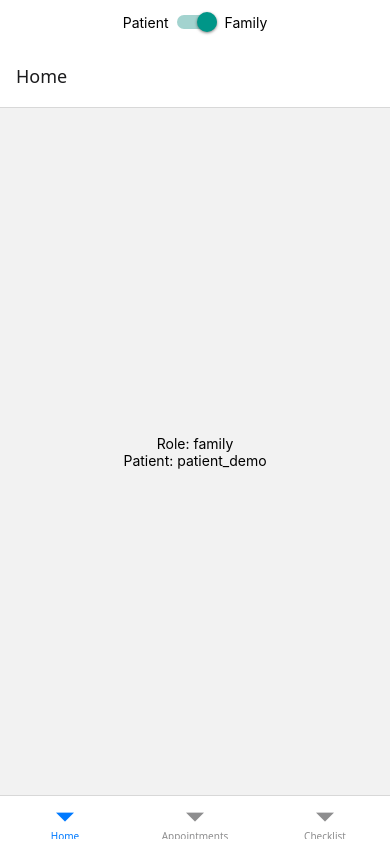
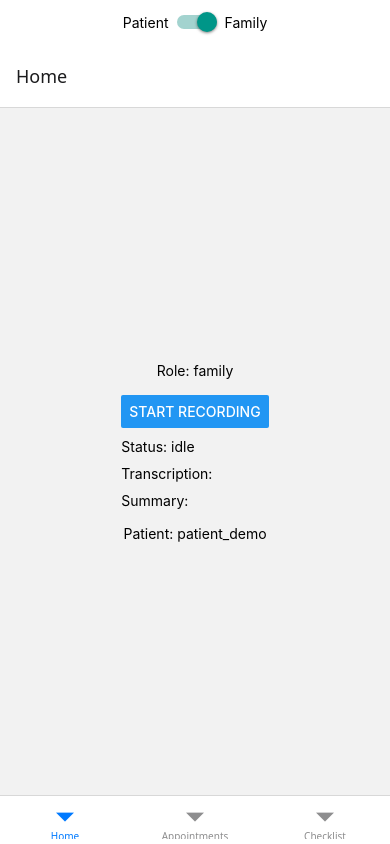
Before and after one commit to Demola-syskyn2025/transparency-for-patients-at-home, a React Native app: screen / in a window 390 px wide. Built offline with nearby package versions, Linux system fonts and the light colour scheme.

Commit message:
done raw speech to text

```diff
--- a/app.json
+++ b/app.json
@@ -4,41 +4,34 @@
     "slug": "transparency-home",
     "version": "1.0.0",
     "orientation": "portrait",
-    "icon": "./assets/images/icon.png",
     "scheme": "transparencyhome",
     "userInterfaceStyle": "automatic",
     "newArchEnabled": true,
+
     "ios": {
-      "supportsTablet": true
+      "supportsTablet": true,
+      "bundleIdentifier": "com.anonymous.transparencyhome",
+      "infoPlist": {
+        "NSMicrophoneUsageDescription": "We use the microphone for speech recognition",
+        "NSSpeechRecognitionUsageDescription": "We transcribe your speech to text",
+        "NSAppTransportSecurity": {
+          "NSAllowsArbitraryLoads": true
+        }
+      }
     },
+
     "android": {
-      "adaptiveIcon": {
-        "backgroundColor": "#E6F4FE",
-        "foregroundImage": "./assets/images/android-icon-foreground.png",
-        "backgroundImage": "./assets/images/android-icon-background.png",
-        "monochromeImage": "./assets/images/android-icon-monochrome.png"
-      },
+      "permissions": ["RECORD_AUDIO"],
       "edgeToEdgeEnabled": true,
-      "predictiveBackGestureEnabled": false
+      "predictiveBackGestureEnabled": false,
+      "package": "com.anonymous.transparencyhome",
+      "usesCleartextTraffic": true
     },
+
     "web": {
-      "output": "static",
-      "favicon": "./assets/images/favicon.png"
+      "output": "static"
     },
-    "plugins": [
-      [
-        "expo-splash-screen",
-        {
-          "image": "./assets/images/splash-icon.png",
-          "imageWidth": 200,
-          "resizeMode": "contain",
-          "backgroundColor": "#ffffff",
-          "dark": {
-            "backgroundColor": "#000000"
-          }
-        }
-      ]
-    ],
+
     "experiments": {
       "typedRoutes": true,
       "reactCompiler": true
--- /dev/null
+++ b/src/components/appoinments/Speech.tsx
@@ -0,0 +1,116 @@
+// STTGemini.tsx
+import React, { useRef, useState } from "react";
+import { View, Button, Text } from "react-native";
+import { Audio } from "expo-av";
+
+export default function STTGemini() {
+  const recRef = useRef<Audio.Recording | null>(null);
+  const [status, setStatus] = useState("idle");
+  const [text, setText] = useState("");
+  const [summaryText, setSummaryText] = useState("");
+
+  const BASE_URL = "http://your-ip-address:3000";
+
+  const startRecording = async () => {
+    const { status } = await Audio.requestPermissionsAsync();
+    if (status !== "granted") return alert("Need mic permission");
+
+    await Audio.setAudioModeAsync({
+      allowsRecordingIOS: true,
+      playsInSilentModeIOS: true,
+    });
+    const rec = new Audio.Recording();
+    await rec.prepareToRecordAsync(Audio.RecordingOptionsPresets.HIGH_QUALITY);
+    await rec.startAsync();
+
+    recRef.current = rec;
+    setStatus("recording");
+  };
+
+  const stopAndUpload = async () => {
+    if (!recRef.current) return;
+    setStatus("uploading");
+
+    try {
+      await recRef.current.stopAndUnloadAsync();
+      const uri = recRef.current.getURI()!;
+      recRef.current = null;
+
+      const endpoint = `${BASE_URL}/stt/transcribe`;
+
+      const file = await fetch(uri).then((r) => r.blob());
+      const form = new FormData();
+      form.append("audio", {
+        uri,
+        name: "audio.m4a",
+        type: "audio/mp4",
+      } as any);
+
+      // Add a 20s timeout
+      const controller = new AbortController();
+      const id = setTimeout(() => controller.abort(), 20000);
+
+      const res = await fetch(endpoint, {
+        method: "POST",
+        body: form,
+        signal: controller.signal,
+      }).catch((e) => {
+        console.log("Fetch failed/cancelled:", e?.message);
+        throw e;
+      });
+      clearTimeout(id);
+
+      console.log("Response status:", res.status);
+      const raw = await res.text();
+      console.log("Raw response text:", raw);
+
+      // Try to parse JSON; if it fails show raw text
+      let data: any = {};
+      try {
+        data = JSON.parse(raw);
+      } catch {}
+      setText(data.text ?? raw ?? "(no text)");
+      setStatus("done");
+    } catch (e: any) {
+      console.warn("Upload/transcribe error:", e?.message || e);
+      setText(`Error: ${e?.message || "Transcription failed"}`);
+      setStatus("idle");
+    }
+  };
+
+  const summary = async () => {
+    try {
+      const endpoint = `${BASE_URL}/notes`;
+      const res = await fetch(endpoint, {
+        method: "POST",
+        headers: { "Content-Type": "application/json" },
+        body: JSON.stringify({
+          transcript:
+            text,
+          by: "4hxWqmlULbVgCXSq6s8K",
+        }),
+      });
+      const data = await res.json();
+      setSummaryText(data.aiSummary);
+    } catch (error) {
+      console.error("Error fetching summary:", error);
+      setSummaryText("Error fetching summary");
+    }
+  };
+
+  return (
+    <View style={{ padding: 16, gap: 10 }}>
+      <Button
+        title={status === "recording" ? "Stop & Transcribe" : "Start Recording"}
+        onPress={status === "recording" ? stopAndUpload : startRecording}
+      />
+      <Text>Status: {status}</Text>
+      <Text>Transcription: {text}</Text>
+      <Text>Summary: {summaryText}</Text>
+      {status === "done" && (
+        <Button title="Get Summary" onPress={summary} />
+      )}
+
+    </View>
+  );
+}
--- a/src/screens/HomeScreen.tsx
+++ b/src/screens/HomeScreen.tsx
@@ -1,11 +1,13 @@
 //src/screens/HomeScreen.tsx
 import React from 'react';
 import { View, Text } from 'react-native';
+import Speech from '../components/appoinments/Speech';
 
 export default function HomeScreen({ role, patientId }: { role: 'patient'|'family', patientId: string }) {
   return (
     <View style={{flex:1, alignItems:'center', justifyContent:'center'}}>
       <Text>Role: {role}</Text>
+      <Speech />
       <Text>Patient: {patientId}</Text>
     </View>
   );
```
Also changed, not shown: package.json (+5 -2 lines), 1 other file (tests, documents, lock files or other folders).
